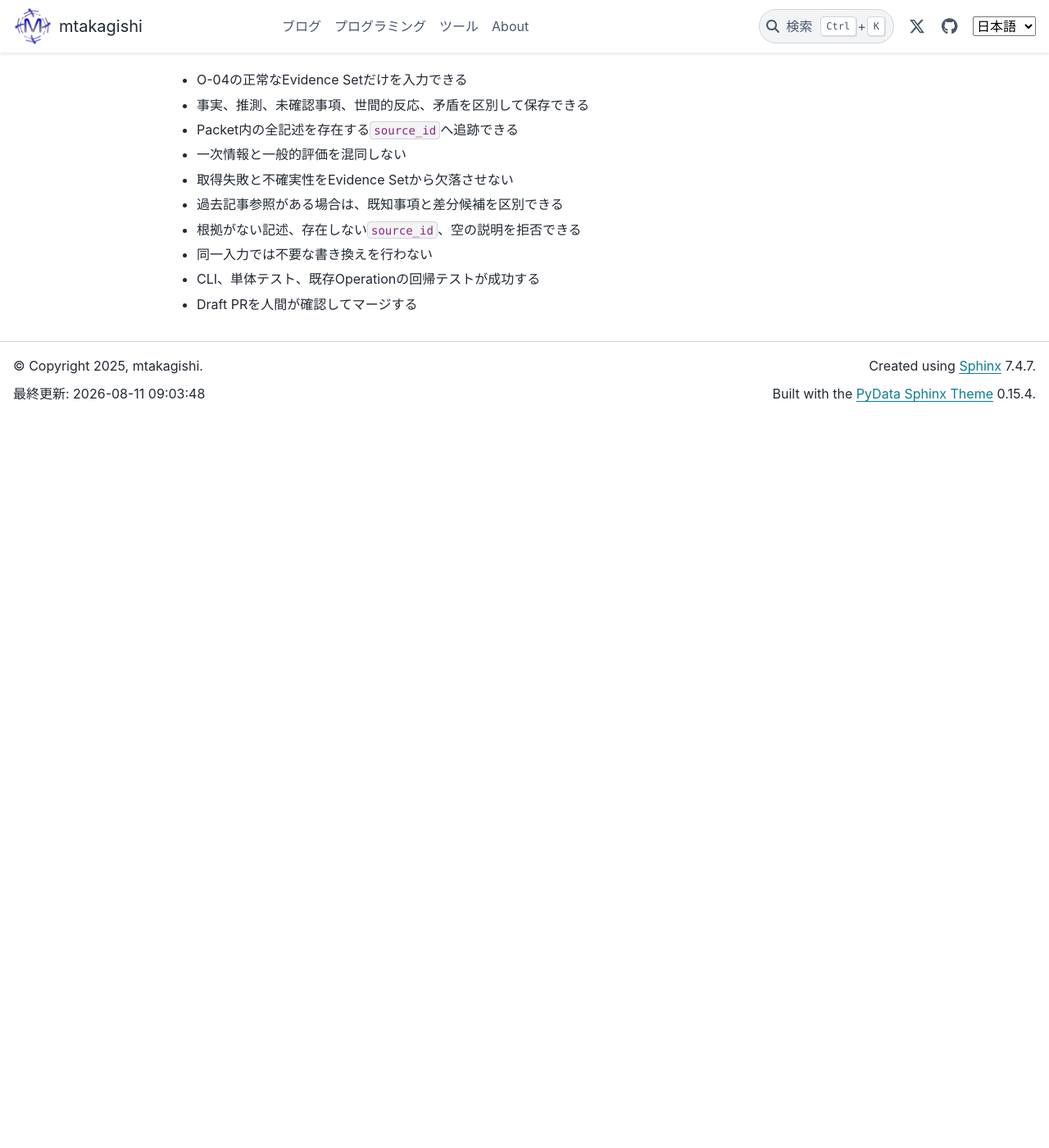
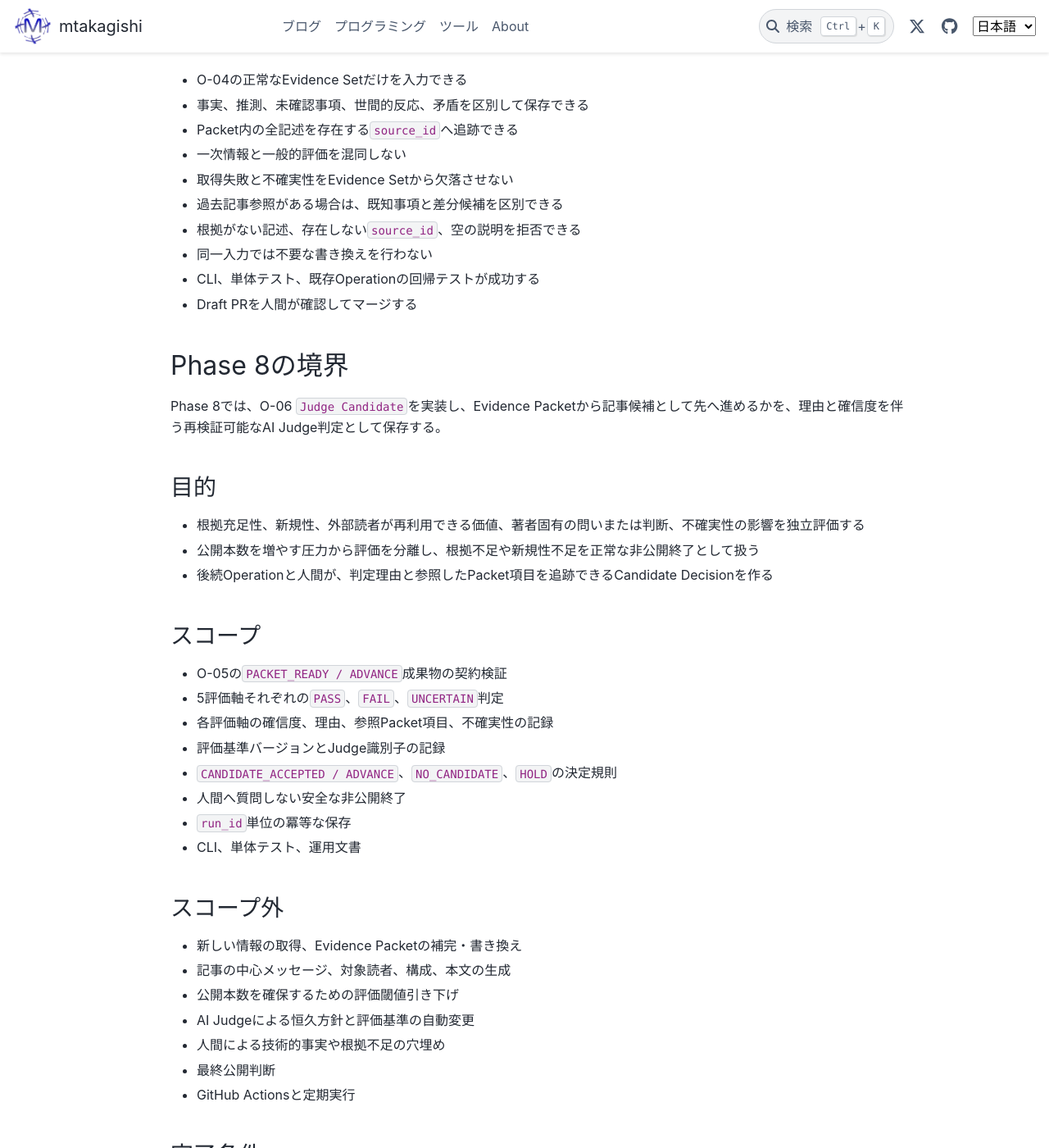
Before and after one commit to mtakagishi/note, a Sphinx documentation site: the page built from docs/agents/knowledge-harness/CHARTER.md, in a window 1280 px wide and 1400 px high, scrolled down 6170 px. Shown: the whole window at 82% size. Built offline with Sphinx 7.4.7 and the PyData theme 0.15.4, drawn with Linux system fonts in a browser that asks for light colours; before the commit the page ends 6680 px from its top, so only the background shows below that; some of the changed text lies outside the part shown.

Commit message:
O-06 Judge Candidateの実装境界を定義 (#14)
* O-06の実装境界を定義

* Draft PRの状態を記録

---------

Co-authored-by: mtakagishi <mtakagishi+github@gimail.com>

```diff
--- a/docs/agents/knowledge-harness/CHARTER.md
+++ b/docs/agents/knowledge-harness/CHARTER.md
@@ -209,3 +209,48 @@ Phase 7では、O-05 `Build Evidence Packet`を実装し、O-04のEvidence Set
 - 同一入力では不要な書き換えを行わない
 - CLI、単体テスト、既存Operationの回帰テストが成功する
 - Draft PRを人間が確認してマージする
+
+## Phase 8の境界
+
+Phase 8では、O-06 `Judge Candidate`を実装し、Evidence Packetから記事候補として先へ進めるかを、理由と確信度を伴う再検証可能なAI Judge判定として保存する。
+
+### 目的
+
+- 根拠充足性、新規性、外部読者が再利用できる価値、著者固有の問いまたは判断、不確実性の影響を独立評価する
+- 公開本数を増やす圧力から評価を分離し、根拠不足や新規性不足を正常な非公開終了として扱う
+- 後続Operationと人間が、判定理由と参照したPacket項目を追跡できるCandidate Decisionを作る
+
+### スコープ
+
+- O-05の`PACKET_READY / ADVANCE`成果物の契約検証
+- 5評価軸それぞれの`PASS`、`FAIL`、`UNCERTAIN`判定
+- 各評価軸の確信度、理由、参照Packet項目、不確実性の記録
+- 評価基準バージョンとJudge識別子の記録
+- `CANDIDATE_ACCEPTED / ADVANCE`、`NO_CANDIDATE`、`HOLD`の決定規則
+- 人間へ質問しない安全な非公開終了
+- `run_id`単位の冪等な保存
+- CLI、単体テスト、運用文書
+
+### スコープ外
+
+- 新しい情報の取得、Evidence Packetの補完・書き換え
+- 記事の中心メッセージ、対象読者、構成、本文の生成
+- 公開本数を確保するための評価閾値引き下げ
+- AI Judgeによる恒久方針と評価基準の自動変更
+- 人間による技術的事実や根拠不足の穴埋め
+- 最終公開判断
+- GitHub Actionsと定期実行
+
+### 完了条件
+
+- O-05の正常なEvidence Packetだけを入力できる
+- 5評価軸を独立に判定し、理由、確信度、参照項目を保存できる
+- 判定に使う参照項目がEvidence Packetに実在することを検証できる
+- 必須軸の`FAIL`を`NO_CANDIDATE`として正常終了できる
+- `FAIL`はないが`UNCERTAIN`または高影響の不確実性がある場合に`HOLD`できる
+- 全必須軸が`PASS`し、高影響の未解決不確実性がない場合だけ`CANDIDATE_ACCEPTED`へ進める
+- 確信度0.70未満の`PASS`を受け入れず、`UNCERTAIN`として扱える
+- 判定理由を空にできず、記事数を増やすために閾値を下げない
+- 同一入力と同一判定では不要な書き換えを行わない
+- CLI、単体テスト、既存Operationの回帰テストが成功する
+- Draft PRを人間が確認してマージする
```
Also changed, not shown: docs/agents/knowledge-harness/DECISIONS.md (+11 -0 lines), docs/agents/knowledge-harness/PIPELINE.md (+11 -2 lines), docs/agents/knowledge-harness/STATUS.md (+13 -7 lines).
